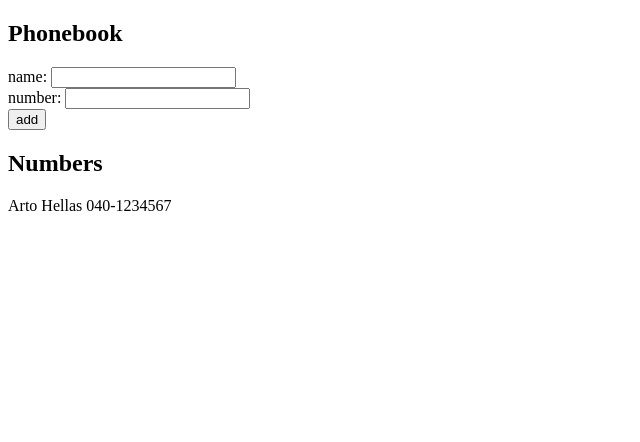
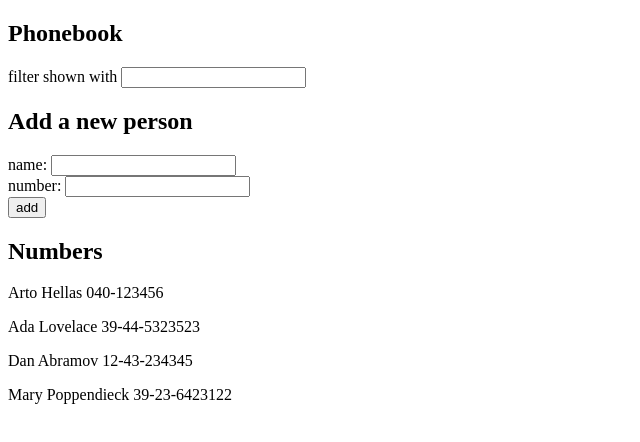
Before and after one commit to serujin/full-stack-open, a React (Vite) app in the folder part-2/: page / in a window 1280 px wide. Shown: the top 442 px of the page, without its empty margins (0-640 px from the left). Built offline with nearby package versions, Linux system fonts and the light colour scheme.

Commit message:
feat: part 2 exercise 9

```diff
--- a/part-2/src/App.jsx
+++ b/part-2/src/App.jsx
@@ -8,10 +8,14 @@ const Person = ({ name, number }) => (
 
 const App = () => {
   const [persons, setPersons] = useState([
-    { name: "Arto Hellas", number: "040-1234567" },
+    { name: "Arto Hellas", number: "040-123456", id: 1 },
+    { name: "Ada Lovelace", number: "39-44-5323523", id: 2 },
+    { name: "Dan Abramov", number: "12-43-234345", id: 3 },
+    { name: "Mary Poppendieck", number: "39-23-6423122", id: 4 },
   ]);
   const [newName, setNewName] = useState("");
   const [newNumber, setNewNumber] = useState("");
+  const [filterName, setFilterName] = useState("");
 
   const handleNameChange = (event) => {
     setNewName(event.target.value);
@@ -19,6 +23,10 @@ const App = () => {
 
   const handleNumberChange = (event) => {
     setNewNumber(event.target.value);
+  };
+
+  const handleFilterChange = (event) => {
+    setFilterName(event.target.value);
   };
 
   const handleNameSubmit = (event) => {
@@ -29,9 +37,17 @@ const App = () => {
       : setPersons(persons.concat(newPerson));
   };
 
+  const personsToShow = persons.filter((person) =>
+    person.name.toLowerCase().includes(filterName.toLowerCase())
+  );
+
   return (
     <div>
       <h2>Phonebook</h2>
+      <div>
+        filter shown with <input onChange={handleFilterChange} />
+      </div>
+      <h2>Add a new person</h2>
       <form>
         <div>
           name: <input onChange={handleNameChange} />
@@ -46,8 +62,8 @@ const App = () => {
         </div>
       </form>
       <h2>Numbers</h2>
-      {persons.map(({ name, number }) => (
-        <Person key={name} name={name} number={number} />
+      {personsToShow.map(({ id, name, number }) => (
+        <Person key={id} name={name} number={number} />
       ))}
     </div>
   );
```
